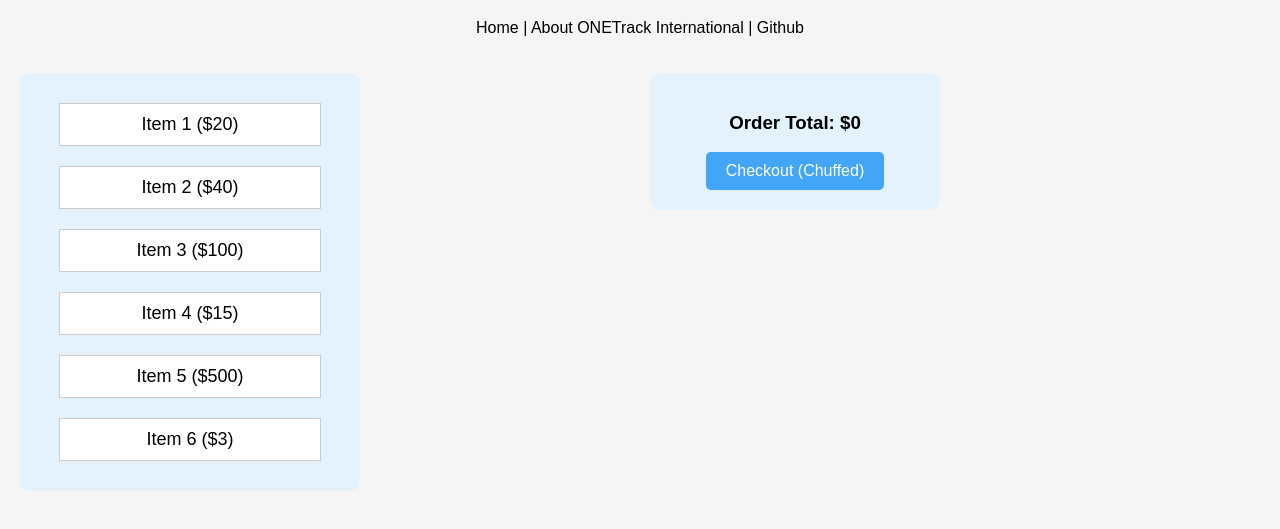
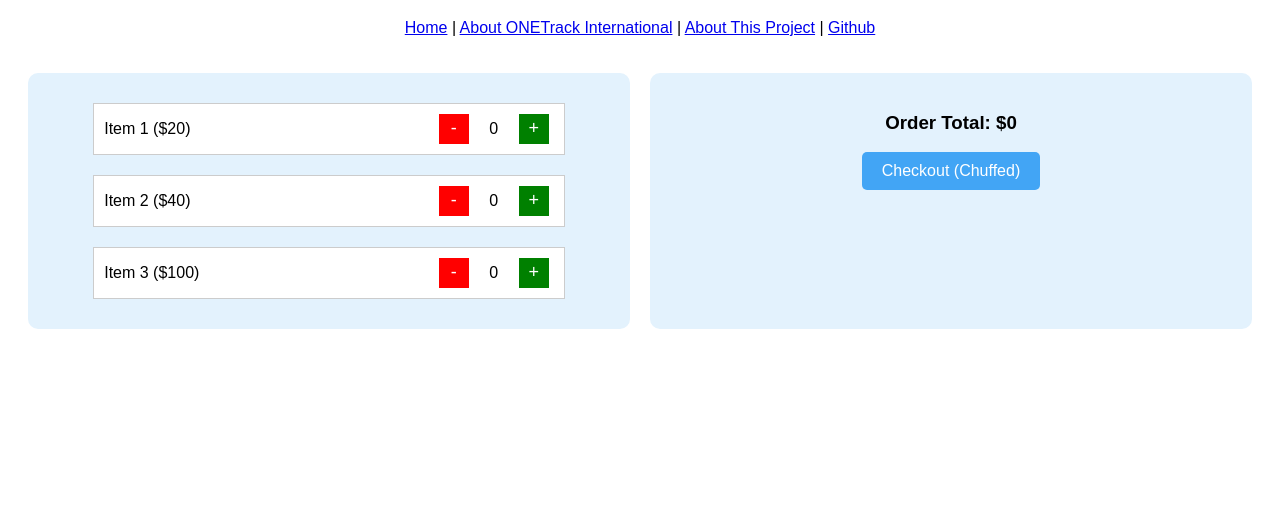
Before and after one commit to emlarson746/Build-a-Bag, a plain HTML site: page index.html in a window 1280 px wide. Shown: the part 61-590 px from the top of the page. Drawn offline with Linux system fonts and the light colour scheme.

Commit message:
Update index.html

```diff
--- a/index.html
+++ b/index.html
@@ -4,7 +4,6 @@
     <meta charset="UTF-8">
     <meta name="viewport" content="width=device-width, initial-scale=1.0">
     <title>ONETrack Int. BUILD-A-BAG</title>
-    <link rel="stylesheet" href="styles.css">
     <style>
         body {
             font-family: Arial, sans-serif;
@@ -25,13 +24,40 @@
             align-items: center;
         }
         .item {
-            cursor: pointer;
             margin: 10px 0;
             padding: 10px;
             border: 1px solid #ccc;
             background: #fff;
             width: 80%;
             text-align: center;
+            display: flex;
+            align-items: center;
+            justify-content: space-between;
+        }
+        .controls {
+            display: flex;
+            align-items: center;
+        }
+        .control-btn {
+            width: 30px;
+            height: 30px;
+            border: none;
+            cursor: pointer;
+            font-size: 18px;
+            margin: 0 5px;
+        }
+        .remove-btn {
+            background: red;
+            color: white;
+        }
+        .add-btn {
+            background: green;
+            color: white;
+        }
+        .count-box {
+            width: 40px;
+            text-align: center;
+            font-size: 16px;
         }
         .order-summary {
             background: #e3f2fd;
@@ -52,17 +78,37 @@
 </head>
 <body>
     <h1>ONETrack Int. BUILD-A-BAG</h1>
-    <p>Home | About ONETrack International | Github</p>
+    <p>
+        <a href="index.html">Home</a> |
+        <a href="https://onetrackinternational.org/" target="_blank">About ONETrack International</a> |
+        <a href="about.html">About This Project</a> |
+        <a href="https://github.com/emlarson746/Build-a-Bag" target="_blank">Github</a>
+    </p>
 
     <div class="container">
         <!-- Sidebar with item selections -->
         <div class="sidebar">
-            <div class="item" onclick="addItem(20)">Item 1 ($20)</div>
-            <div class="item" onclick="addItem(40)">Item 2 ($40)</div>
-            <div class="item" onclick="addItem(100)">Item 3 ($100)</div>
-            <div class="item" onclick="addItem(15)">Item 4 ($15)</div>
-            <div class="item" onclick="addItem(500)">Item 5 ($500)</div>
-            <div class="item" onclick="addItem(3)">Item 6 ($3)</div>
+            <div class="item">Item 1 ($20)
+                <div class="controls">
+                    <button class="control-btn remove-btn" onclick="updateItem(20, -1)">-</button>
+                    <span class="count-box" id="count-20">0</span>
+                    <button class="control-btn add-btn" onclick="updateItem(20, 1)">+</button>
+                </div>
+            </div>
+            <div class="item">Item 2 ($40)
+                <div class="controls">
+                    <button class="control-btn remove-btn" onclick="updateItem(40, -1)">-</button>
+                    <span class="count-box" id="count-40">0</span>
+                    <button class="control-btn add-btn" onclick="updateItem(40, 1)">+</button>
+                </div>
+            </div>
+            <div class="item">Item 3 ($100)
+                <div class="controls">
+                    <button class="control-btn remove-btn" onclick="updateItem(100, -1)">-</button>
+                    <span class="count-box" id="count-100">0</span>
+                    <button class="control-btn add-btn" onclick="updateItem(100, 1)">+</button>
+                </div>
+            </div>
         </div>
 
         <!-- Order Summary and Checkout -->
@@ -74,10 +120,17 @@
 
     <script>
         let total = 0;
-        function addItem(amount) {
-            total += amount;
-            document.getElementById("total").innerText = total;
+        let itemCounts = { 20: 0, 40: 0, 100: 0 };
+
+        function updateItem(amount, change) {
+            if (itemCounts[amount] + change >= 0) {
+                itemCounts[amount] += change;
+                total += amount * change;
+                document.getElementById("count-" + amount).innerText = itemCounts[amount];
+                document.getElementById("total").innerText = total;
+            }
         }
+
         function checkout() {
             if (total === 0) {
                 alert("Please select at least one item to donate.");
@@ -87,6 +140,5 @@
             window.location.href = `https://chuffed.org/pay?campaign=${chuffedCampaignId}&amount=${total}`;
         }
     </script>
-    <script src="script.js"></script>
 </body>
 </html>
```
